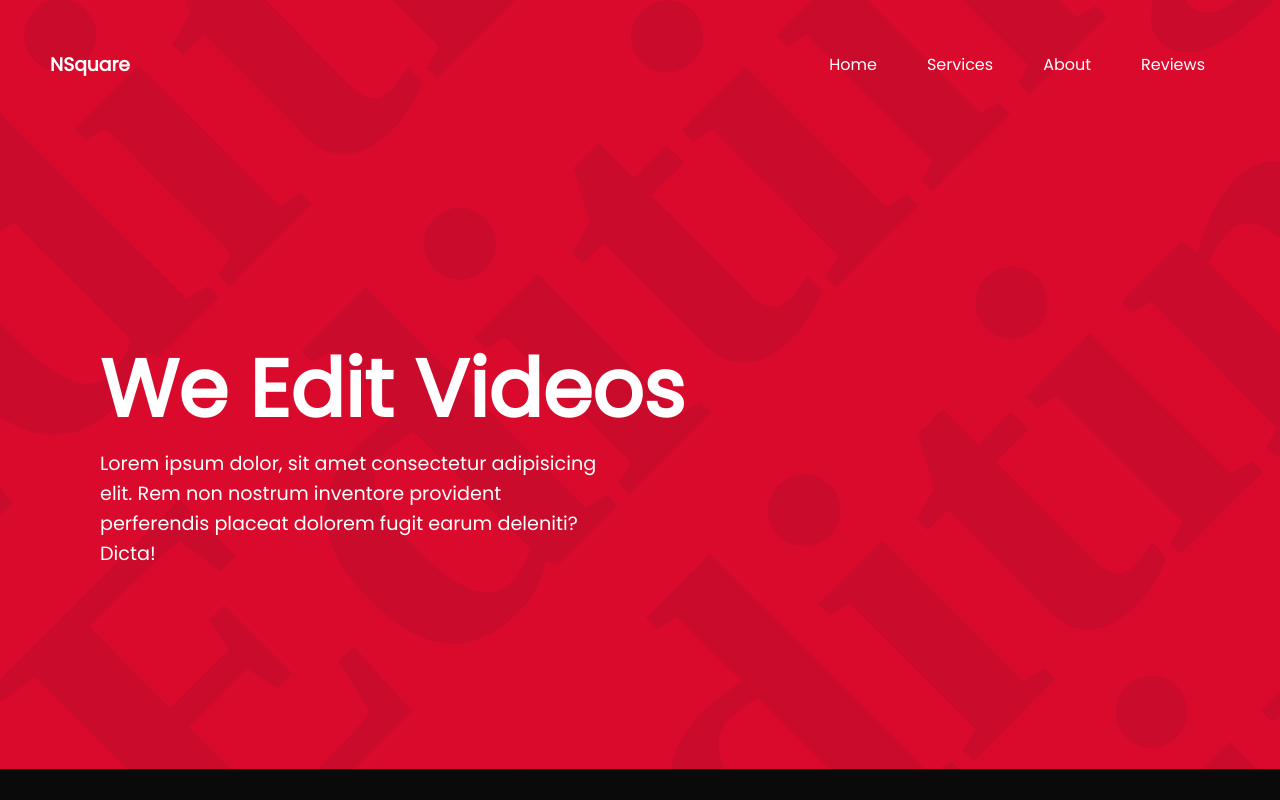
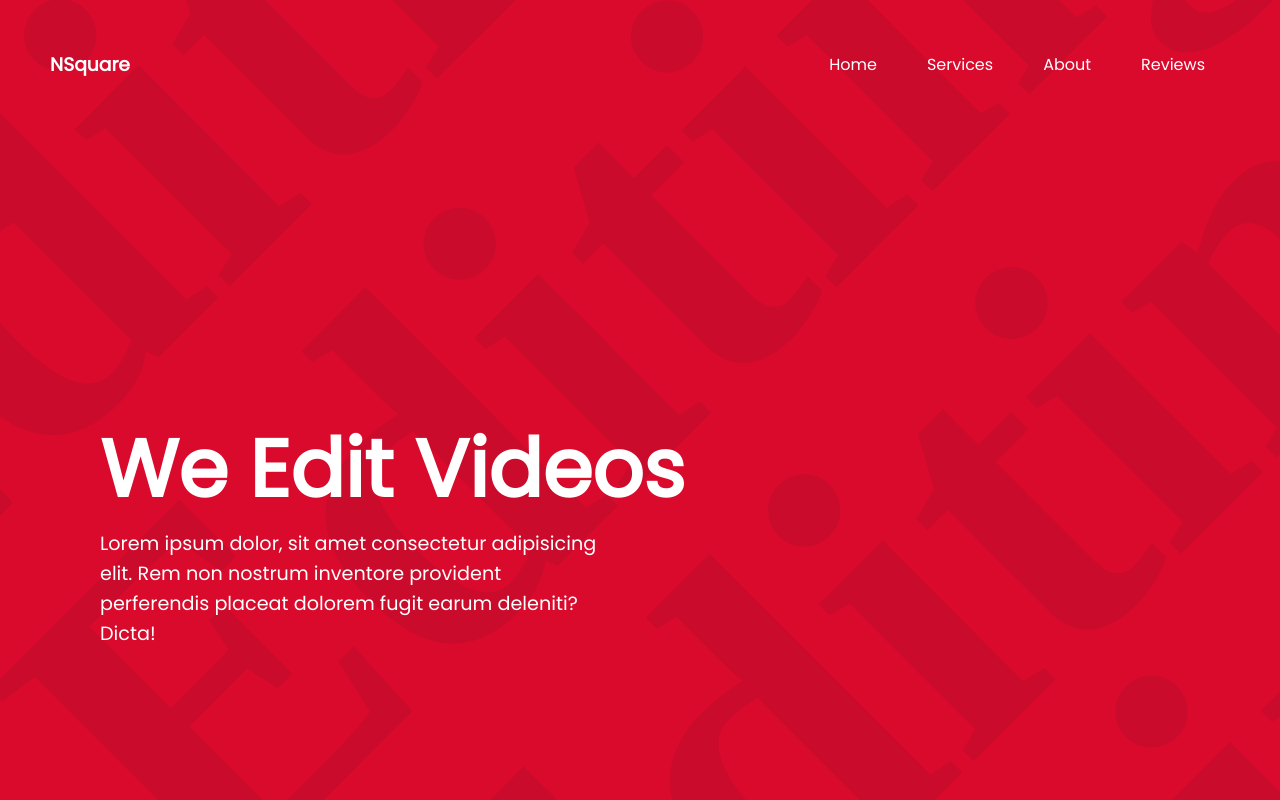
Before and after one commit to Utkarshsgithub/nsquareedits, a React (Create React App) app: page / in a window 1280 px wide. Built offline with nearby package versions, Linux system fonts and the light colour scheme.

Commit message:
hero section

```diff
--- a/src/styles/hero.css
+++ b/src/styles/hero.css
@@ -2,17 +2,19 @@
   background-color: #d90a2c;
   color: #fff;
   overflow: hidden;
+  height: 100vh;
 }
 
 .hero-content {
-  padding: 200px 0;
+  display: flex;
+  align-items: center;
+  height: 100%;
   left: 100px;
   position: relative;
 }
 
 .hero-text {
   margin-right: 100px;
-
 }
 
 .hero-text h1 {
@@ -78,6 +80,6 @@
 
 @media only screen and (max-width: 575px) {
   .hero-text p {
-      width: 300px;
+    width: 300px;
   }
 }
```
